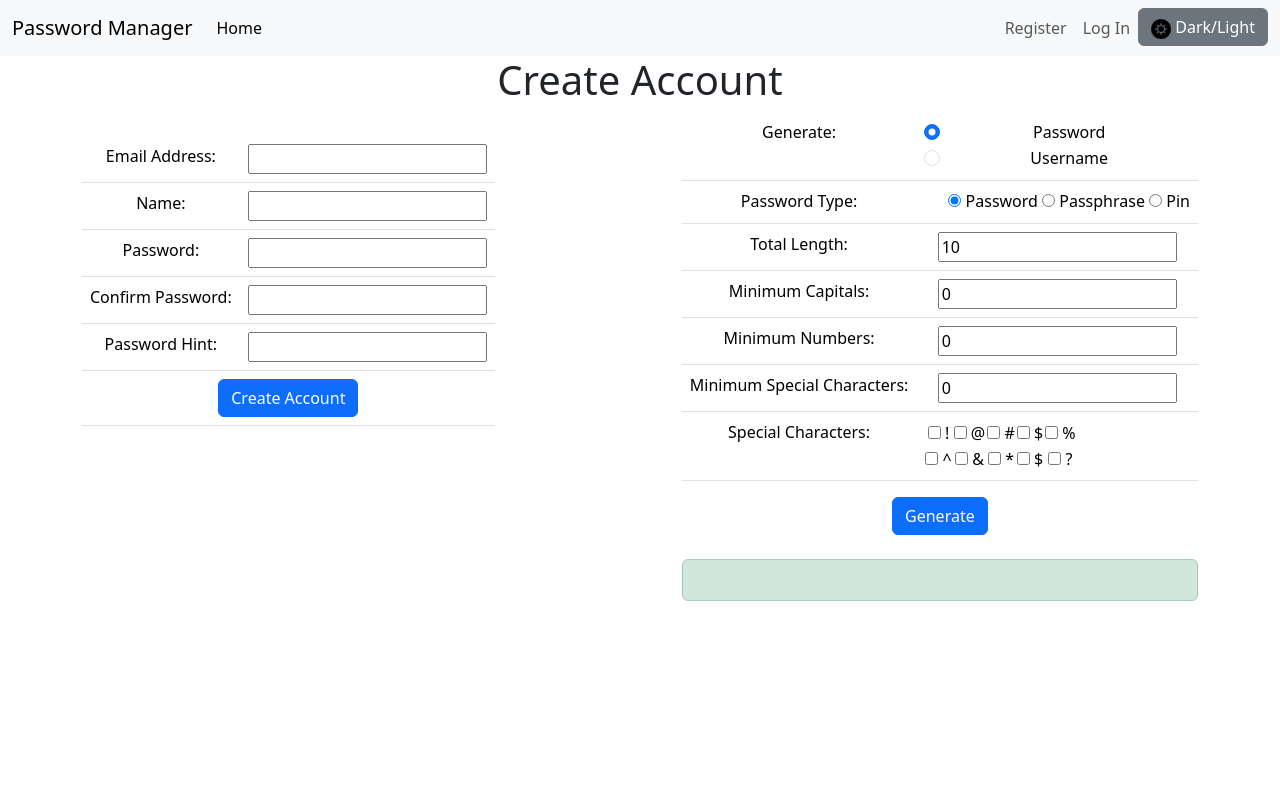
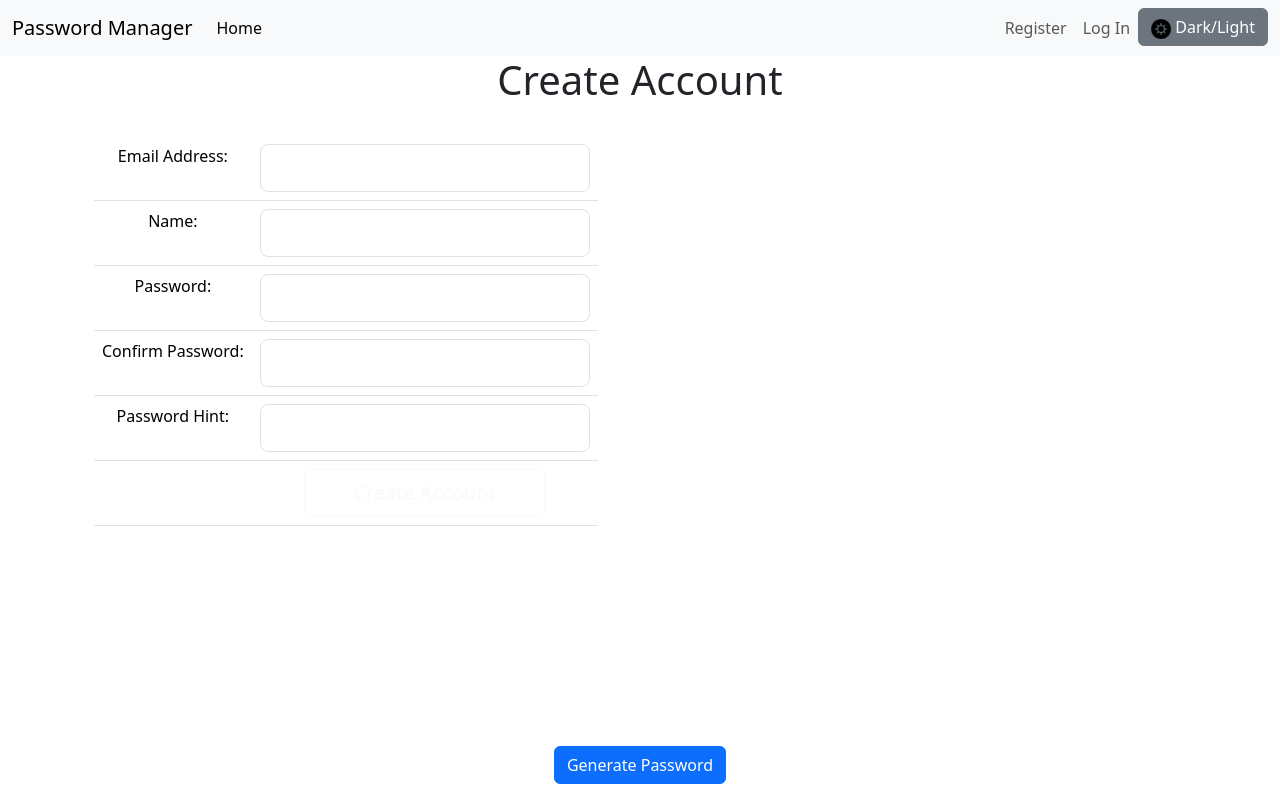
Before and after one commit to quinone/password-manager, a Flask app: page /auth/register in a window 1280 px wide. Run offline with Flask 3, Linux system fonts and the light colour scheme; some libraries are stand-ins or nearby versions.

Commit message:
Added generate password as a toggleable panel Offcanvas bootstrap panel was added for password generator on all register, new-item and edit item pages

```diff
--- a/app/templates/password-widget.html
+++ b/app/templates/password-widget.html
@@ -66,7 +66,7 @@
         </tr>
     </table>
 </table>
-<button class="btn btn-primary" type="submit" id="generate_button">Generate</button>
+<button class="btn btn-outline-light btn-lg px-5" type="submit" id="generate_button">Generate</button>
 <div class="alert alert-success mt-4" role="alert">
     <h4 class="alert-heading" id="password_field">{{ generated_password }}</h4>
   </div>
--- a/app/templates/register.html
+++ b/app/templates/register.html
@@ -1,10 +1,9 @@
 {% extends 'base.html' %}
 {% block title %}Registration{% endblock %}
-
 {% block content %}
     <h1>Create Account</h1>
-    <div class="d-flex">
-        <div class="d-flex flex-grow-1">
+    <div class="container d-flex align-items-center">
+
     <form action="/auth/register" method="post">
         <table class="table">
             {% for message in messages %}
@@ -13,37 +12,52 @@
         <br>
             <tr>
                 <td><label for="email_address">Email Address:</label></td>
-                <td><input type="email" id="email_address" name="email_address" ></td>
+                <td><input class="form-control form-control-lg" type="email" id="email_address" name="email_address"></td>
             </tr>
             <tr>
                 <td><label for="name">Name:</label></td>
-                <td><input type="text" id="name" name="name" required></td>
+                <td><input class="form-control form-control-lg" type="text" id="name" name="name" required></td>
             </tr>
             <tr>
                 <td><label for="password">Password:</label></td>
-                <td><input type="password" id="password" name="password" required></td>
+                <td><input class="form-control form-control-lg" type="password" id="password" name="password" value="{{generated_password}}" required></td>
             </tr>
             <tr>
                 <td><label for="retype_password">Confirm Password:</label></td>
-                <td><input type="password" id="retype_password" name="retype_password" required></td>
+                <td><input class="form-control form-control-lg" type="password" id="retype_password" name="retype_password" value="{{generated_password}}" required></td>
             </tr>
             <tr>
                 <td><label for="hint">Password Hint:</label></td>
-                <td><input type="text" id="hint" name="hint"></td>
+                <td><input class="form-control form-control-lg" type="text" id="hint" name="hint"></td>
             </tr>
             <tr>
-                <td colspan="2"><button class="btn btn-primary" type="submit">Create Account</button></td>
+                <td rowspan="2">
+                    <div class="recaptcha-container">
+                        <div class="g-recaptcha" data-sitekey="6LclpwIlAAAAAJJGxZAVGD3a6emxmCccHn5rb_ZB"></div>
+                    </div>
+                </td>
             </tr>
-            <div class="recaptcha-container">
-            <div class="g-recaptcha" data-sitekey="6LclpwIlAAAAAJJGxZAVGD3a6emxmCccHn5rb_ZB"></div>
-        </div>
+            <tr>
+                <td colspan="2"><button class="btn btn-outline-light btn-lg px-5" type="submit">Create Account</button></td>
+            </tr>
+
         </table>
     </form>
 </div>
-    <div class="d-flex"></div>
-    <div class="d-flex justify-content-end">
-        {% include 'password-widget.html' %}
-    </div>
-    </div>
+<div class="offcanvas offcanvas-end" tabindex="-1" id="offcanvasRight" aria-labelledby="offcanvasRightLabel">
+  <div class="offcanvas-header">
+    <h5 class="offcanvas-title" id="offcanvasRightLabel">Generate Password</h5>
+    <button type="button" class="btn-close" data-bs-dismiss="offcanvas" aria-label="Close"></button>
+  </div>
+  <div class="offcanvas-body">
+    {% include 'password-widget.html' %}
+  </div>
+</div>
+<div class="fixed-bottom mb-3">
+    <button class="btn btn-primary" type="button" data-bs-toggle="offcanvas" data-bs-target="#offcanvasRight" aria-controls="offcanvasRight">
+        Generate Password
+      </button>
+</div>
+
 {% endblock %}
 </html>
--- a/app/templates/vault.html
+++ b/app/templates/vault.html
@@ -13,8 +13,6 @@
 
 <div class="left-pane">
     <h3>Categories</h3>
-
-# to resolve error when no categories had been created yet
     {% if folders %}
     <form action="{{ url_for('vault.select_folder') }}" method="post">
         <label for="folder">Choose a Category:</label>
```
Also changed, not shown: app/static/style.css (+7 -2 lines), app/templates/edit-item.html (+12 -11 lines), app/templates/index.html (+6 -5 lines), app/templates/new-item.html (+8 -8 lines), app/templates/password-generator-panel.html (added, +16 -0 lines).
